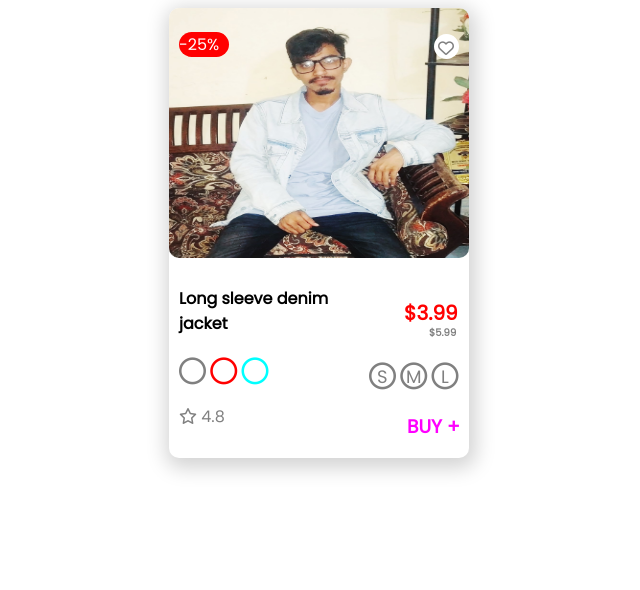
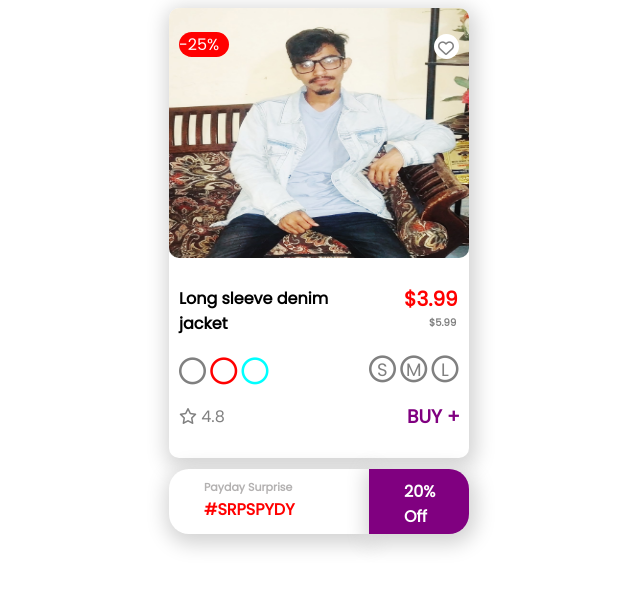
Before and after one commit to tanvirhasn/shooping-card, a plain HTML site: page index.html in a window 1280 px wide. Shown: the whole page, without its empty margins (321-961 px from the left). Drawn offline with Linux system fonts and the light colour scheme.

Commit message:
discount-area added

```diff
--- a/index.html
+++ b/index.html
@@ -38,5 +38,13 @@
         <p class="discount">-25%</p>
         <p class="heart-circle"><i class="far fa-heart"></i></p>
     </div>
+    <div class="discount-area-left">
+            <p id="dis-title">Payday Surprise</p>
+            <h4 id="dis-code">#SRPSPYDY</h4>
+    </div>
+    <div class="discount-area-right">
+        <p id="Off">20% <br> Off</p>
+    </div>
+
 </body>
 </html>
--- a/style.css
+++ b/style.css
@@ -9,6 +9,7 @@ body{
     box-shadow: 2px 5px 20px 5px lightgray;
     margin:auto;
     position: relative;
+    margin-bottom: 10px;
 }
 .card-img img{
     width: 300px;
@@ -43,7 +44,7 @@ body{
 }
 .card-right{
     position: absolute;
-    top: 270px;
+    top: 255px;
     right: -30px;
 }
 .card-right p{
@@ -52,6 +53,7 @@ body{
     font-size: 20px;
     position: relative;
     left: 55px;
+    top: 1px;
 }
 .previous-amount{
     font-size: 10px;
@@ -59,12 +61,12 @@ body{
     color: gray;
     position: relative;
     left: 80px;
-    top: -30px;
+    top: -25px;
 }
 .sizes{
     position: relative;
     left: 20px;
-    top: -10px;
+    top: -2px;
 }
 .sizes i{
     font-size: 27px;
@@ -88,10 +90,10 @@ body{
     font-size: 18px;
 }
 .buy{
-    color: magenta;
+    color: purple;
     position: relative;
     left: 58px;
-    top: -10px;
+    top: -5px;
 }
 .discount{
     background-color: red;
@@ -116,3 +118,47 @@ body{
     left: 4px;
     top: 2px;
 }
+.discount-area-left{
+    box-shadow: 2px 5px 20px 5px lightgray;
+    background-color: white;
+    width: 200px;
+    height: 65px;
+    border-top-left-radius: 20px;
+    border-bottom-left-radius: 20px;
+    margin: auto;
+    position: relative;
+    left: -50px;
+}
+#dis-title{
+    color: #b3b1b1;
+    font-weight: bold;
+    font-size: 11px;
+    position: relative;
+    left: 35px;
+    top: 10px;
+}
+#dis-code{
+    color: red;
+    position: relative;
+    left: 35px;
+    top: -10px;
+}
+.discount-area-right{
+    box-shadow: 2px 5px 20px 5px lightgray;
+    background-color: purple;
+    width: 100px;
+    height: 65px;
+    border-top-right-radius: 20px;
+    border-bottom-right-radius: 20px;
+    margin: auto;
+    position: relative;
+    left: 100px;
+    top: -81px;
+}
+#Off{
+    color: white;
+    font-weight: bold;
+    position: relative;
+    left: 35px;
+    top: 10px;
+}
```
